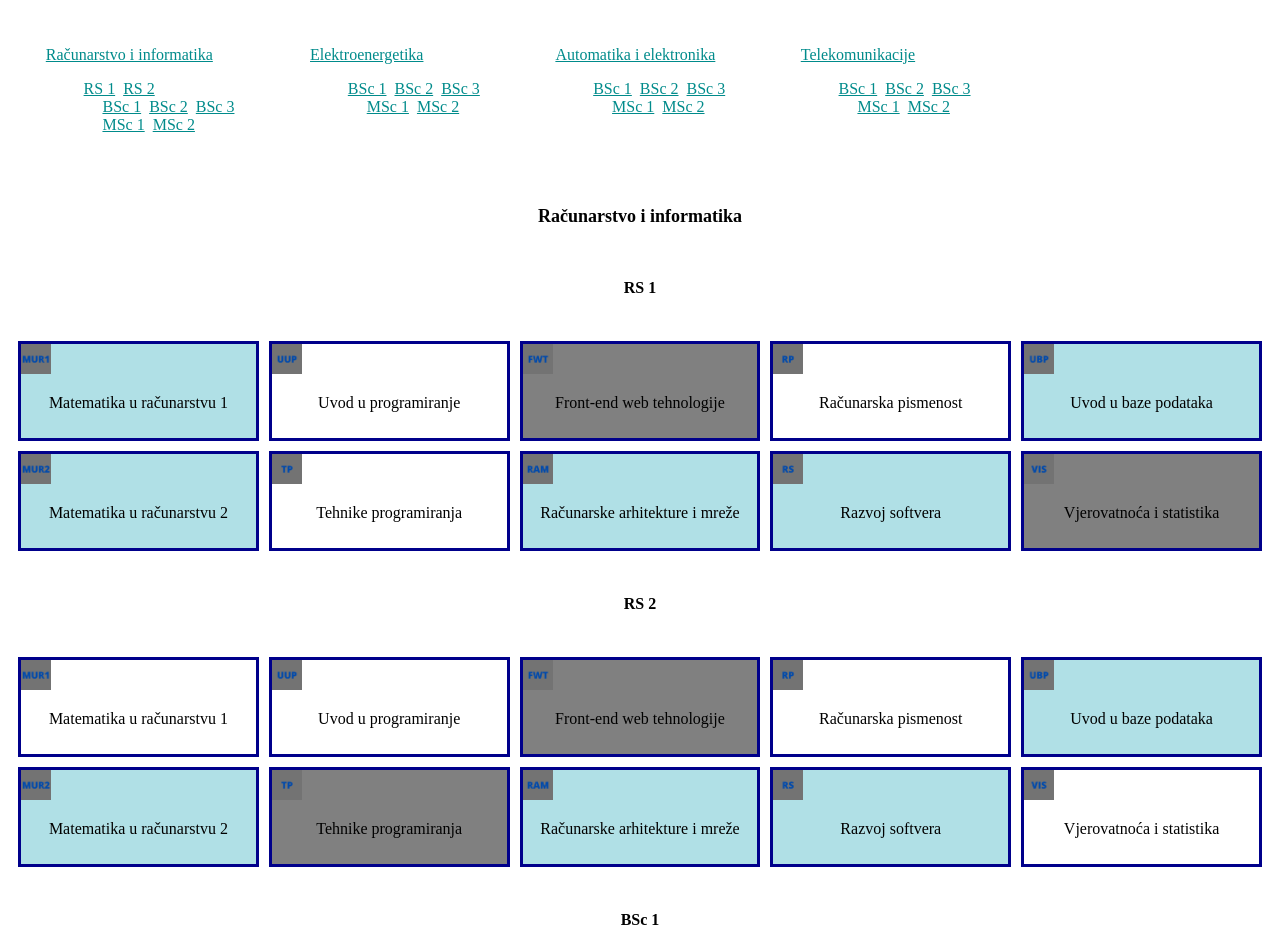
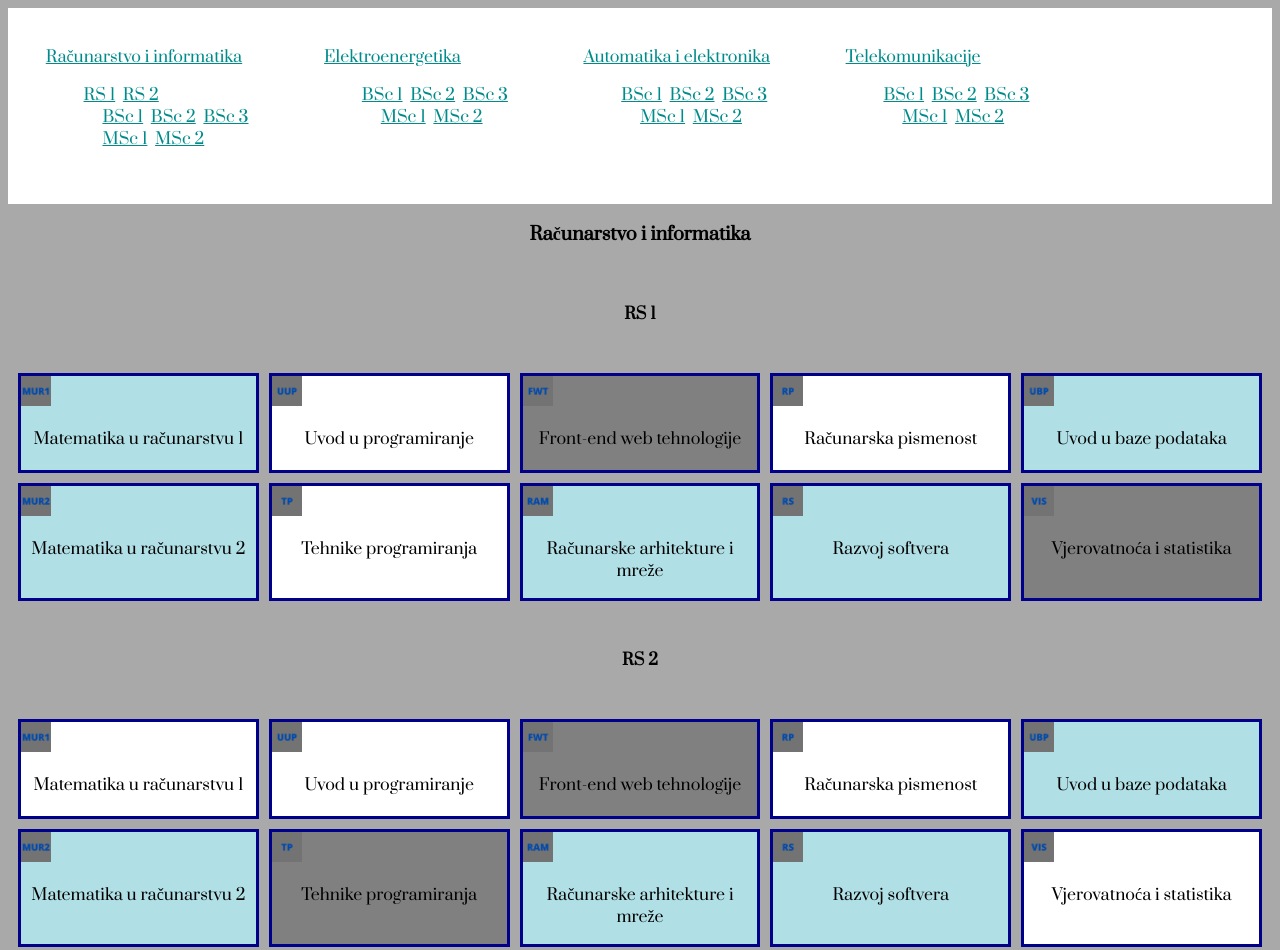
Before and after one commit to aabdagic2/classes-students-management, a plain HTML site: page html/predmet.html in a window 1280 px wide. Shown: the top 950 px of the page. Drawn offline with Linux system fonts and the light colour scheme.

Commit message:
Malo sređen izgled stranice predmet

```diff
--- a/css/predmet.css
+++ b/css/predmet.css
@@ -1,3 +1,8 @@
+@import url(http://fonts.googleapis.com/css?family=Prata);
+body{
+  font-family: Prata;
+  background-color: darkgrey;
+}
 .menu a+ul {
 
 padding: 0cm;
--- a/css/prisustvo.css
+++ b/css/prisustvo.css
@@ -5,9 +5,9 @@ table{
 }
  .prisustvo tr,td{
 margin: 0cm;
-padding: 0cm;
-
-
+padding: 0cm;}
+body{
+    font-family: Prata;
 }
 .buduce td{
     display: none;
```
